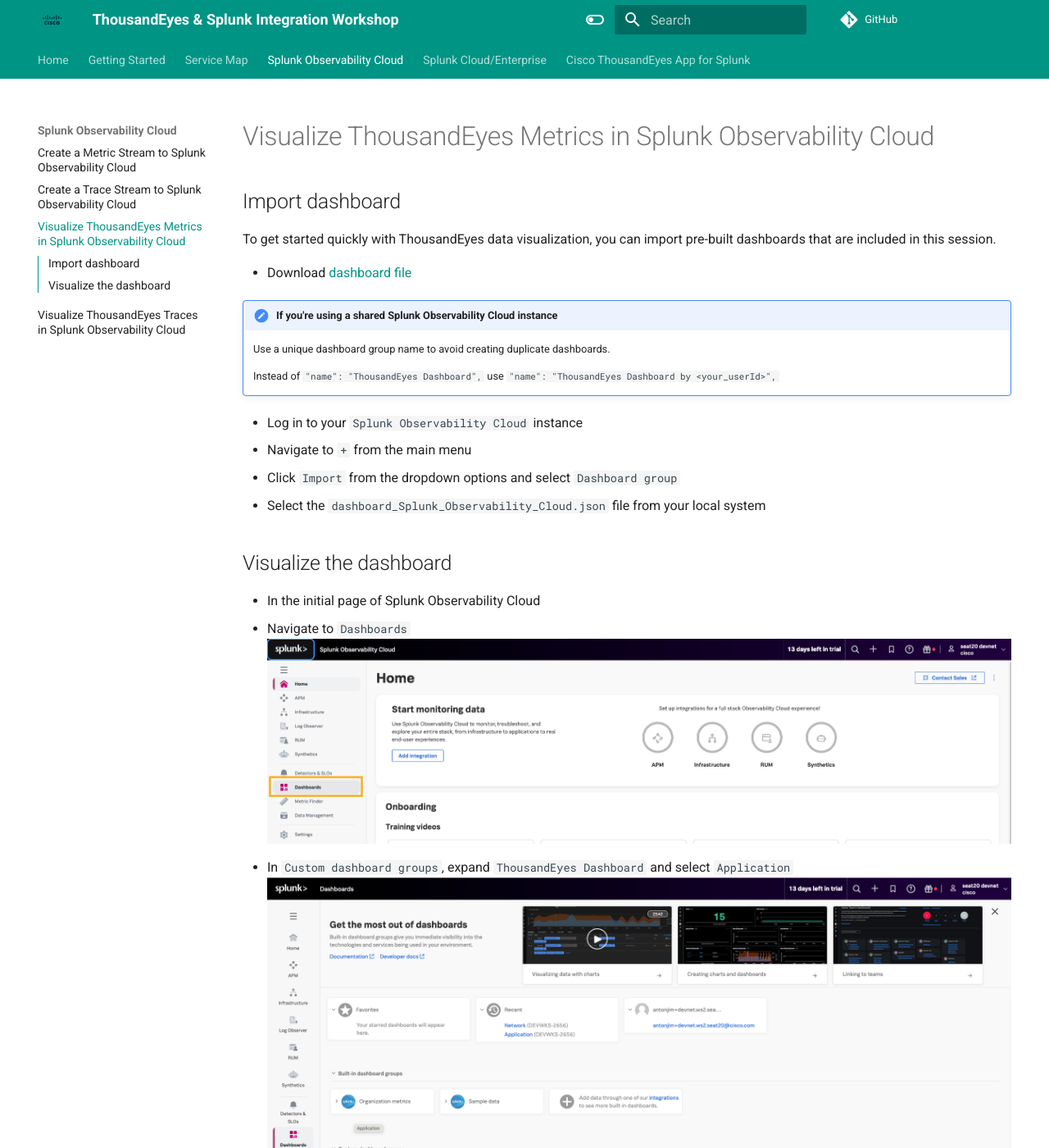
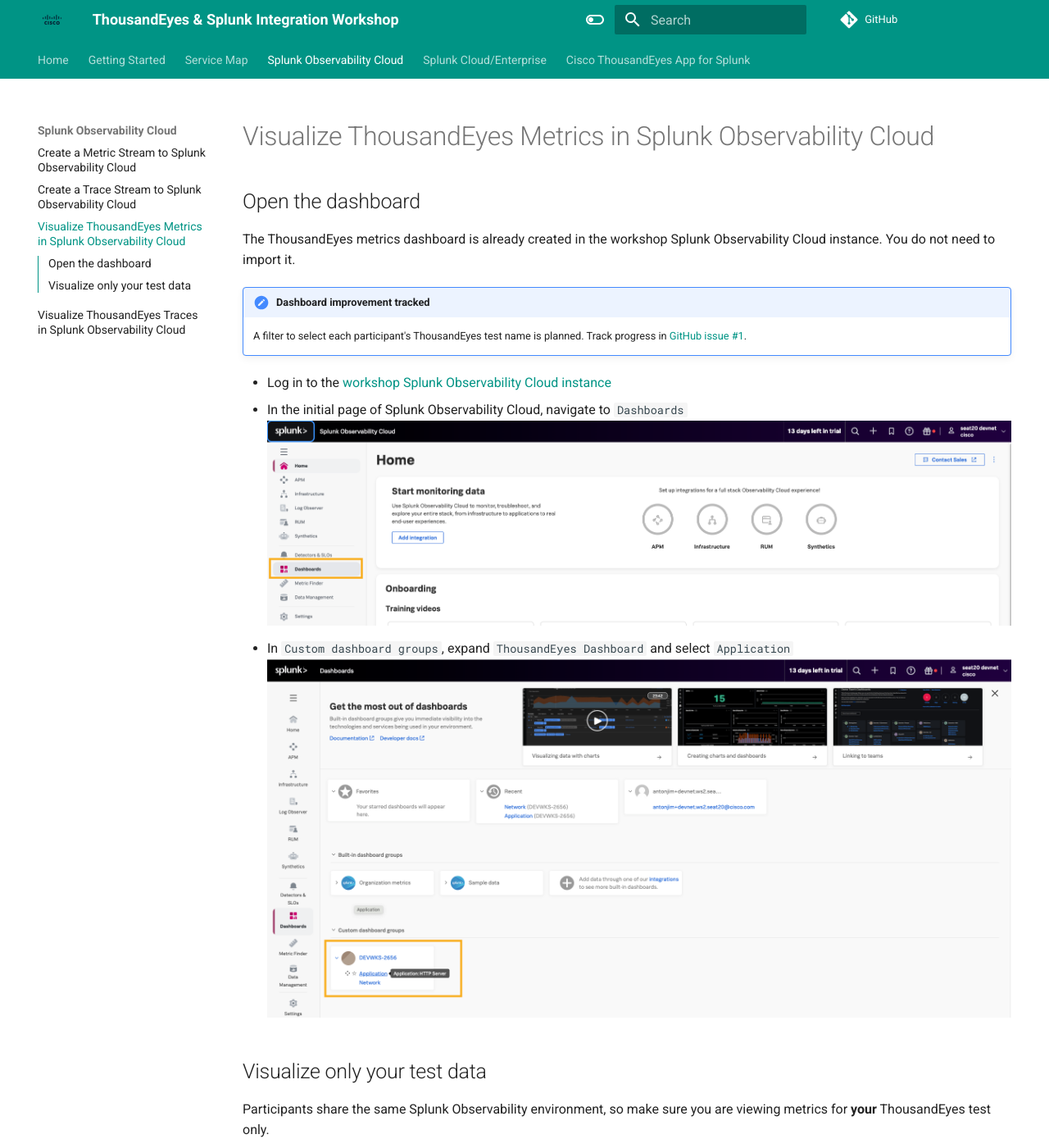
Before and after one commit to ajimenez1503/splunk.conf-2026-OBS1217, an MkDocs documentation site: the page built from docs/splunk_observability/visualize_metrics_in_splunk_observability.md, in a window 1280 px wide and 1400 px high. Shown: the whole window at 82% size. Built offline with MkDocs 1.6.1 and Material for MkDocs 9.7.7, drawn with Linux system fonts in a browser that asks for light colours; comment, search, counter and statistics services are not loaded; some of the changed text lies outside the part shown.

Commit message:
Rename ThousandEyes getting started page and improve metrics visualization guide.
Use a generic ThousandEyes page with a nested login section, document the pre-provisioned dashboard workflow, and link to the dashboard filter improvement issue.

Co-authored-by: Cursor <cursoragent@cursor.com>

```diff
--- a/docs/splunk_observability/visualize_metrics_in_splunk_observability.md
+++ b/docs/splunk_observability/visualize_metrics_in_splunk_observability.md
@@ -1,34 +1,30 @@
 
 # Visualize ThousandEyes Metrics in Splunk Observability Cloud
 
-## Import dashboard
+## Open the dashboard
 
-To get started quickly with ThousandEyes data visualization, you can import pre-built dashboards that are included in this session.
+The ThousandEyes metrics dashboard is already created in the workshop Splunk Observability Cloud instance. You do not need to import it.
 
-- Download [dashboard file](https://github.com/antonjim-te/thousandeyes-splunk-integrations-workshop/blob/main/dashboards/dashboard_Splunk_Observability_Cloud.json)
+!!! note "Dashboard improvement tracked"
+    A filter to select each participant's ThousandEyes test name is planned. Track progress in [GitHub issue #1](https://github.com/ajimenez1503/splunk.conf-2026-OBS1217/issues/1).
 
-!!! note "If you're using a shared Splunk Observability Cloud instance"
-    Use a unique dashboard group name to avoid creating duplicate dashboards.
-
-    Instead of `"name": "ThousandEyes Dashboard",` use `"name": "ThousandEyes Dashboard by <your_userId>",`
-
-- Log in to your `Splunk Observability Cloud` instance
-- Navigate to `+` from the main menu
-- Click `Import` from the dropdown options and select `Dashboard group`
-- Select the `dashboard_Splunk_Observability_Cloud.json` file from your local system
-
-
-## Visualize the dashboard
-
-- In the initial page of Splunk Observability Cloud
-- Navigate to `Dashboards`
+- Log in to the [workshop Splunk Observability Cloud instance](../../getting_started/login_splunk_observability.md)
+- In the initial page of Splunk Observability Cloud, navigate to `Dashboards`
 ![dashboards](../img/splunk_observability/dashboard.png)
 - In `Custom dashboard groups`, expand `ThousandEyes Dashboard` and select `Application`
 ![dashboard](../img/splunk_observability/dashboardDEVWKS.png)
-- Visualize the data
+
+## Visualize only your test data
+
+Participants share the same Splunk Observability environment, so make sure you are viewing metrics for **your** ThousandEyes test only.
+
+- Use the **test name** you chose when you created your Page Load test in [ThousandEyes](../../getting_started/thousandeyes.md)
+- Include your **seat number** in the test name (for example, `Test - Seat 12`) so you can identify your data among other participants
+- When the dashboard test-name filter is available, select your test name from the filter before reviewing the panels
+- Until that filter is available, verify that the charts and values correspond to your test name and ignore data from other participants' tests
 
 !!! note "Data may not be ready - Wait a few minutes"
-    The telemetry needs to be generated by the application and send to Splunk. This may take a few minutes.
+    The telemetry needs to be generated by the application and sent to Splunk. This may take a few minutes.
 
 ![Dashboard Application](../img/splunk_observability/dashboardApplication.png)
 ![Dashboard Network](../img/splunk_observability/dashboardNetwork.png)
--- a/mkdocs.yml
+++ b/mkdocs.yml
@@ -13,7 +13,7 @@ validation:
 nav:
   - Home: README.md
   - Getting Started:
-    - Log In to ThousandEyes: getting_started/login_thousandeyes.md
+    - ThousandEyes: getting_started/thousandeyes.md
     - Log In to Splunk Observability Cloud: getting_started/login_splunk_observability.md
   - Service Map:
     - Introduction: service_map/introduction.md
```
Also changed, not shown: docs/README.md (+2 -2 lines), docs/getting_started/thousandeyes.md (renamed from docs/getting_started/login_thousandeyes.md, +3 -1 lines).
